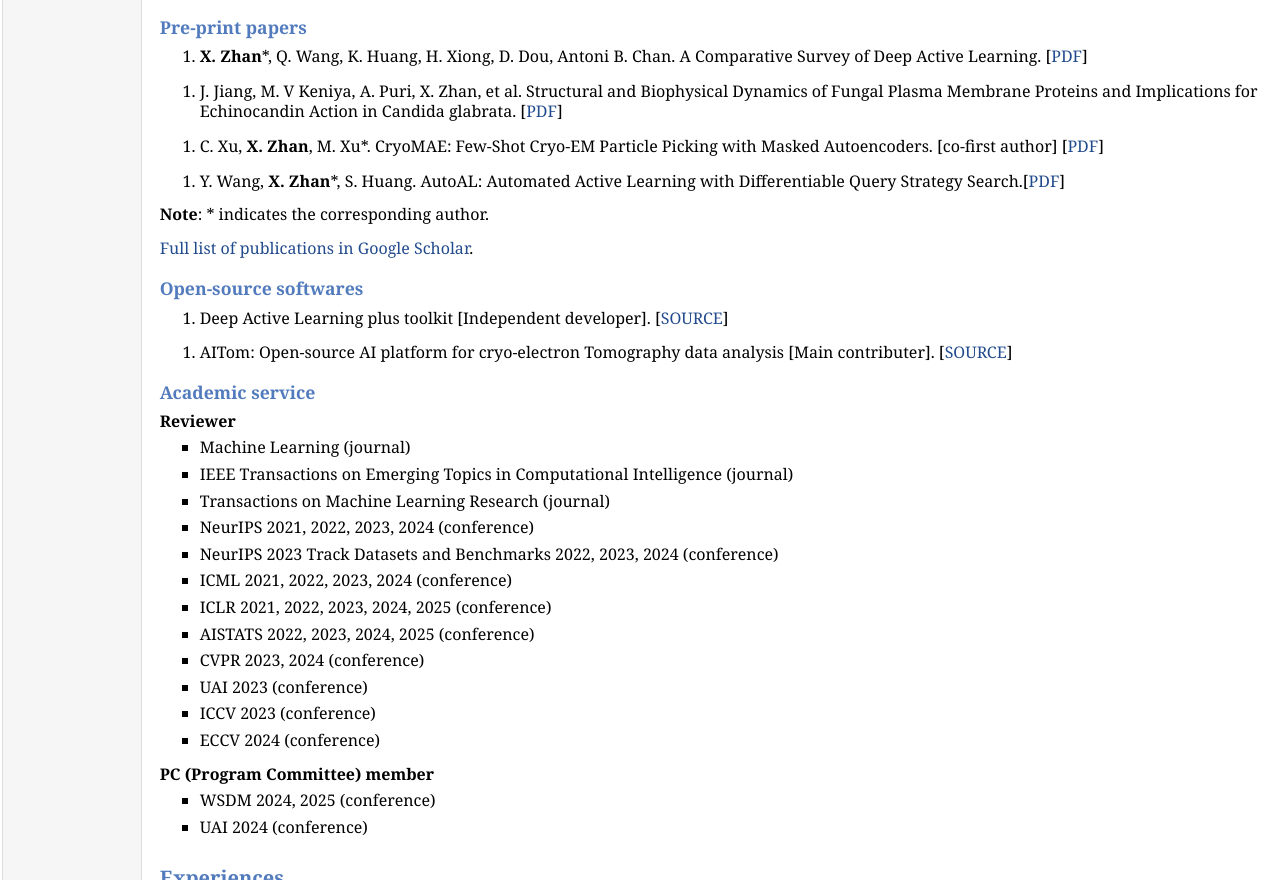
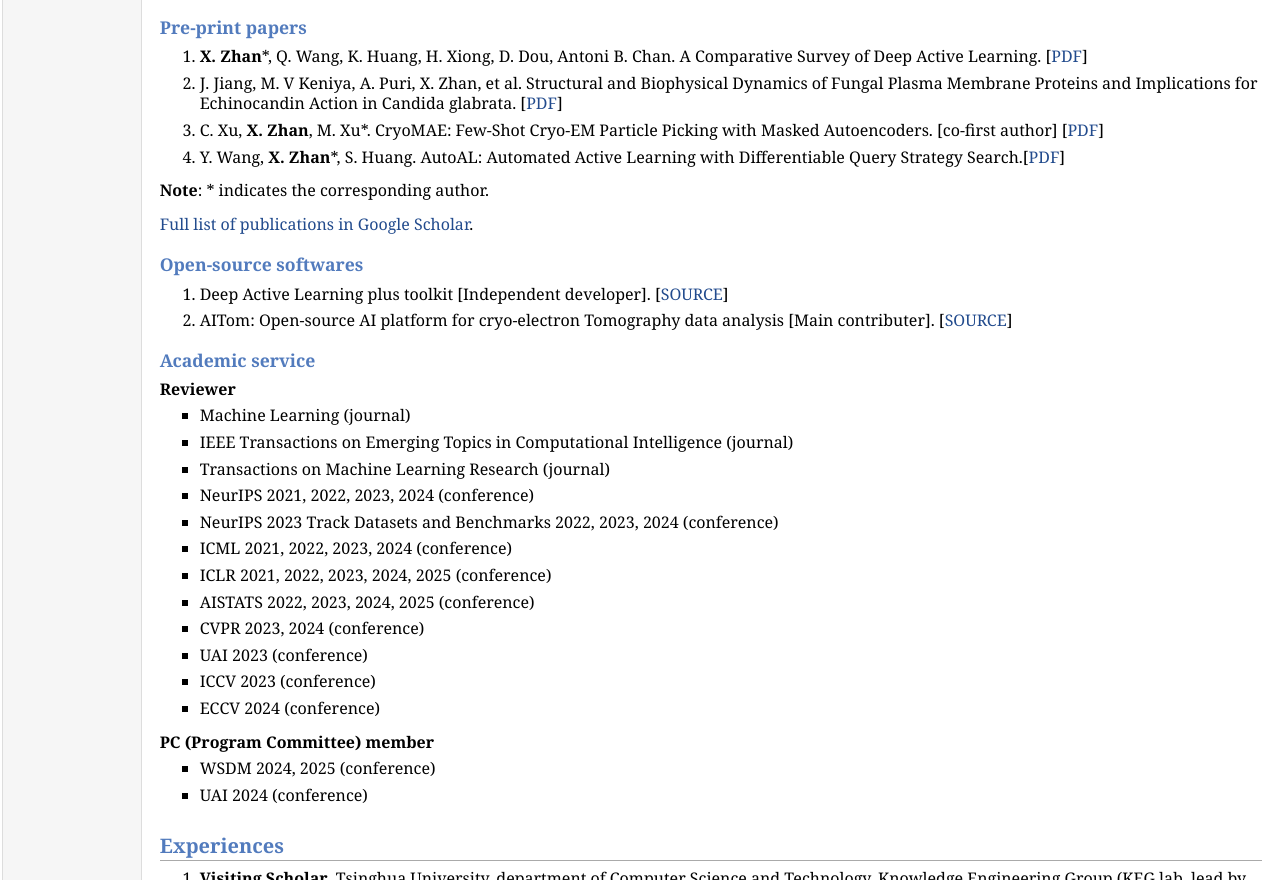
Before and after one commit to SineZHAN/sinezhan.github.io, a plain HTML site: page index.html in a window 1280 px wide. Shown: the part 1273-2153 px from the top of the page. Drawn offline with Linux system fonts and the light colour scheme.

Commit message:
Update index.html

```diff
--- a/index.html
+++ b/index.html
@@ -109,16 +109,10 @@ Spare E-mail: <a href="mailto:sinezhan17@gmail.com">sinezhan17@gmail.com</a></p>
 <li><p><b>X. Zhan</b>*, Q. Wang, K. Huang, H. Xiong, D. Dou, Antoni B. Chan. A Comparative
   Survey of Deep Active Learning. [<a href="https://arxiv.org/pdf/2203.13450.pdf">PDF</a>]</p>
 </li>
-</ol>
-<ol>
 <li><p> J. Jiang, M. V Keniya, A. Puri, X. Zhan, et al. Structural and Biophysical Dynamics of Fungal Plasma Membrane Proteins and Implications for Echinocandin Action in Candida glabrata. [<a href="https://pmc.ncbi.nlm.nih.gov/articles/PMC11065045/">PDF</a>]</p>
 </li>
-</ol>
-<ol>
 <li><p> C. Xu, <b>X. Zhan</b>, M. Xu*. CryoMAE: Few-Shot Cryo-EM Particle Picking with Masked Autoencoders. [co-first author] [<a href="https://pmc.ncbi.nlm.nih.gov/articles/PMC11065045/">PDF</a>]</p>
 </li>
-</ol>
-<ol>
 <li><p> Y. Wang, <b>X. Zhan</b>*, S. Huang. AutoAL: Automated Active Learning with Differentiable Query Strategy Search.[<a href="https://arxiv.org/abs/2410.13853">PDF</a>]</p>
 </li>
 </ol>
@@ -129,8 +123,6 @@ Spare E-mail: <a href="mailto:sinezhan17@gmail.com">sinezhan17@gmail.com</a></p>
 <ol>
 <li><p>Deep Active Learning plus toolkit [Independent developer]. [<a href="https://github.com/SineZHAN/deepALplus">SOURCE</a>]</p>
 </li>
-</ol>
-<ol>
 <li><p>AITom: Open-source AI platform for cryo-electron Tomography data analysis [Main contributer]. [<a href="https://github.com/xulabs/aitom">SOURCE</a>]</p>
 </li>
 </ol>
```
